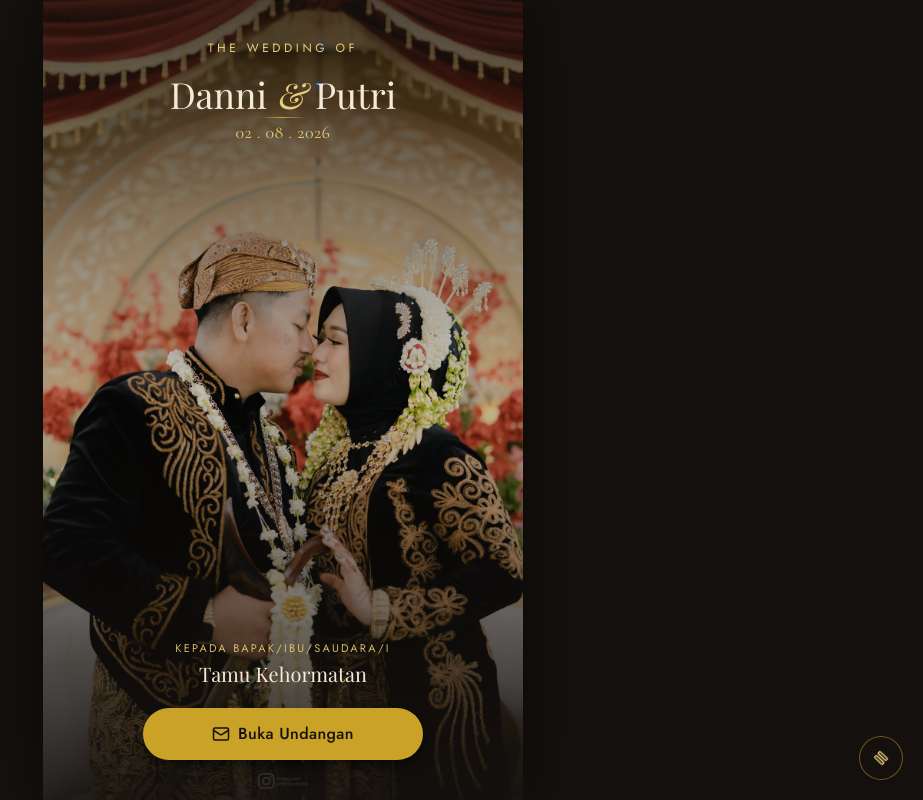
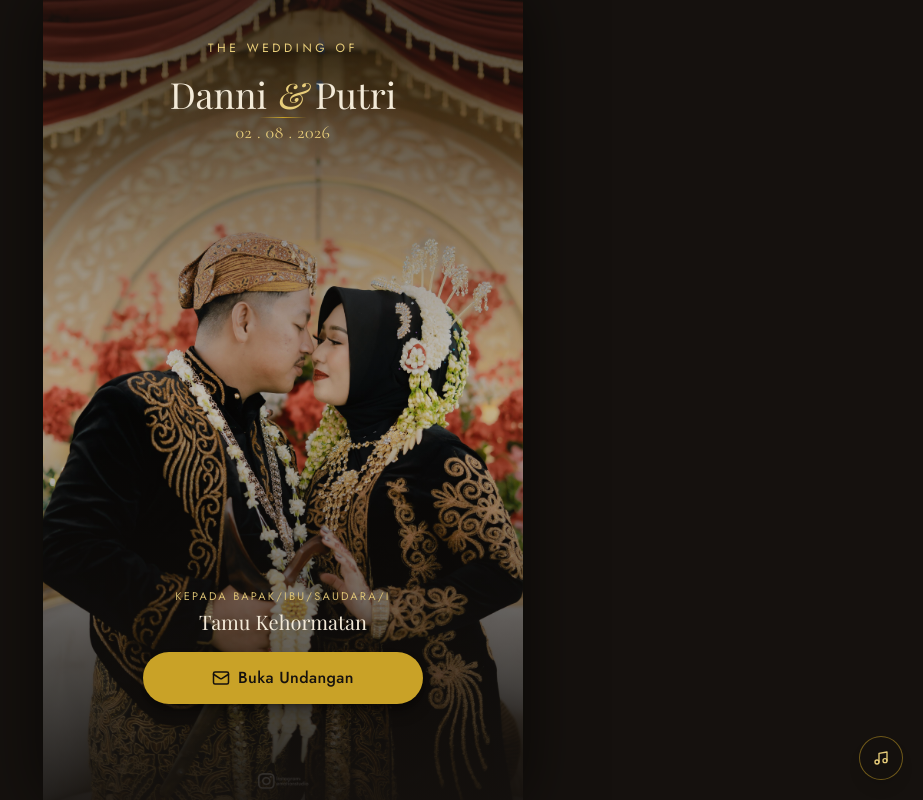
Before and after one commit to Daffa-afaf/Invitation-wedding, a React (Vite) app: page / in a window 1280 px wide. Shown: the whole page, without its empty margins (357-1280 px from the left). Built offline with nearby package versions, Linux system fonts and the light colour scheme; the HTML template or start-up script is replaced by a standard one; a web font is replaced by a local one.

Commit message:
perbaikan musik dan tombol undangan

```diff
--- a/src/App.tsx
+++ b/src/App.tsx
@@ -35,8 +35,8 @@ export default function App() {
 
   return (
     <>
-      {/* Kunci Perubahan: MusicPlayer diletakkan di sini agar aktif sejak halaman cover awal dimuat */}
-      <MusicPlayer />
+      {/* PERBAIKAN: Mengirimkan status opened agar musik berputar tepat saat tombol diklik */}
+      <MusicPlayer shouldPlay={opened} />
 
       <AnimatePresence>
         {!opened && (
@@ -75,7 +75,6 @@ export default function App() {
             <Events />
             <DigitalEnvelope />
             <ThankYou />
-            {/* MusicPlayer di posisi bawah ini sudah dihapus */}
           </div>
         </motion.main>
       )}
--- a/src/components/Cover.tsx
+++ b/src/components/Cover.tsx
@@ -64,7 +64,7 @@ export default function Cover({ guestName, onOpen }: CoverProps) {
         initial={{ opacity: 0, y: 24 }}
         animate={{ opacity: 1, y: 0 }}
         transition={{ duration: 0.9, delay: 0.6 }}
-        className="relative z-10 px-6 pb-10 flex flex-col items-center gap-5 w-full"
+        className="relative z-10 px-6 pb-24 flex flex-col items-center gap-4 w-full"
       >
         <div className="text-center">
           <p className="font-body text-[11px] uppercase tracking-[0.2em] text-gold-light/90">
--- a/src/components/MusicPlayer.tsx
+++ b/src/components/MusicPlayer.tsx
@@ -1,15 +1,23 @@
 import { useEffect, useRef, useState } from 'react'
 import { Music, Pause } from 'lucide-react'
 
-// Taruh file musik kamu di /public/audio/music.mp3
-// Tombol ini otomatis muncul setelah undangan dibuka.
-export default function MusicPlayer() {
+// Tambahkan interface props di atas fungsi
+interface MusicPlayerProps {
+  shouldPlay: boolean;
+}
+
+export default function MusicPlayer({ shouldPlay }: MusicPlayerProps) {
   const audioRef = useRef<HTMLAudioElement | null>(null)
   const [playing, setPlaying] = useState(false)
 
+  // Otomatis putar musik ketika status shouldPlay bernilai true
   useEffect(() => {
-    audioRef.current?.play().then(() => setPlaying(true)).catch(() => setPlaying(false))
-  }, [])
+    if (shouldPlay && audioRef.current) {
+      audioRef.current.play()
+        .then(() => setPlaying(true))
+        .catch((err) => console.log("Autoplay diblokir", err))
+    }
+  }, [shouldPlay])
 
   const toggle = () => {
     if (!audioRef.current) return
@@ -28,7 +36,6 @@ export default function MusicPlayer() {
         onClick={toggle}
         aria-label={playing ? 'Pause musik' : 'Putar musik'}
         className="fixed bottom-5 right-5 z-40 w-11 h-11 rounded-full bg-ink/80 border border-gold/50 flex items-center justify-center text-gold-light backdrop-blur-sm shadow-lg"
-        style={{ maxWidth: 'calc(50% - 20px)' }}
       >
         <div className={playing ? 'animate-spin-slow' : ''}>
           {playing ? <Pause size={16} /> : <Music size={16} />}
```
